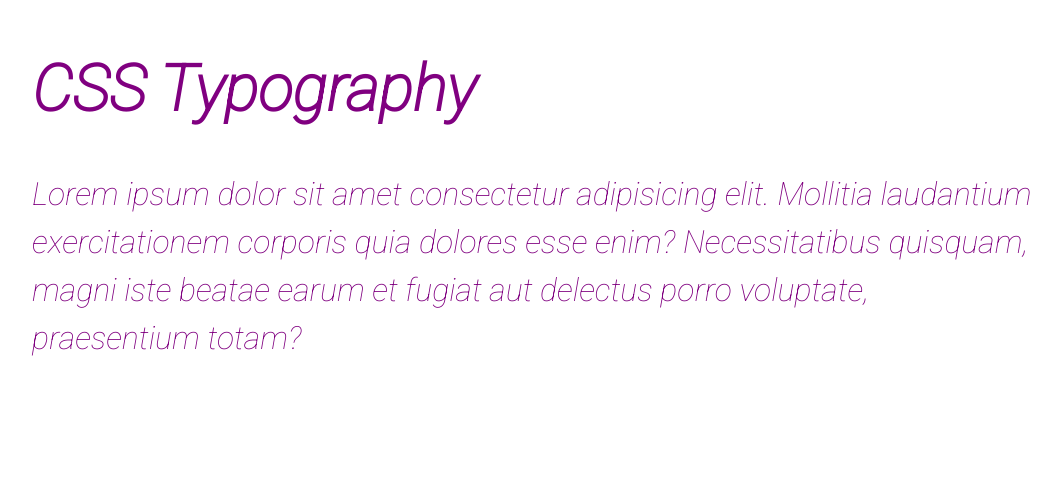
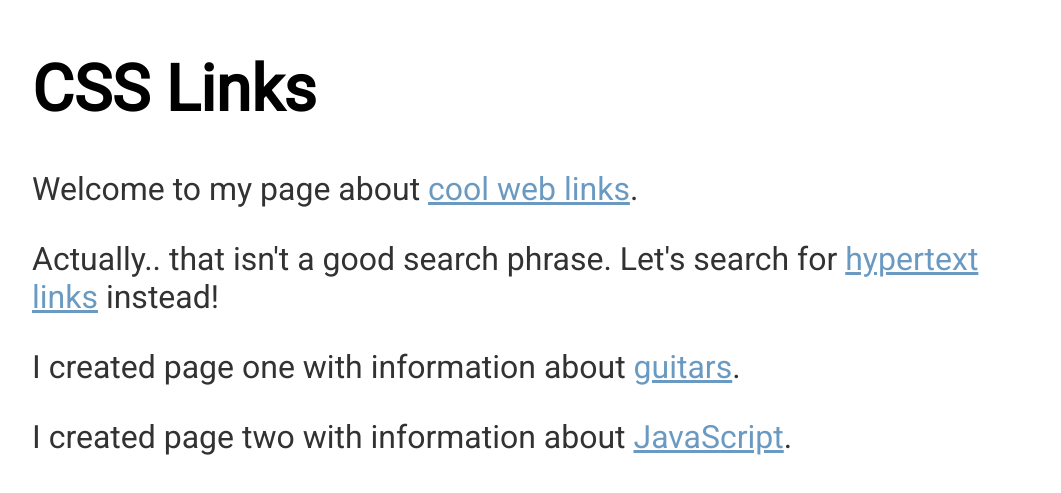
Before and after one commit to jeffgicharu/Learning_CSS, a plain HTML site: page index.html in a window 1280 px wide. Shown: the part 127-620 px from the top of the page, without its empty margins (104-1165 px from the left). Drawn offline with Linux system fonts and the light colour scheme.

Commit message:
Styling HTML HyperText Links in CSS

```diff
--- a/css/style.css
+++ b/css/style.css
@@ -1,16 +1,28 @@
-@import url('https://fonts.googleapis.com/css2?family=Roboto:ital,wght@1,100&display=swap');
+@import url('https://fonts.googleapis.com/css2?family=Roboto&display=swap');
 
 body{
     padding: 10%;
     font-size: 2rem;
-    color: purple;
     font-family: 'Roboto', sans-serif;
 }
 
-/* input,button{
-    font: inherit;
-} */
+main{
+    opacity: 0.8;
+}
 
-p{
-    line-height: 1.5;
+a{
+    color:hsl(207, 44%, 49%);
 }
+
+a:visited{
+    color: purple;
+}
+
+a:hover,a:focus{
+    color: hsl(189, 44%, 49%,0.8);
+    background: gold;
+}
+
+a:active{
+    color:red;
+}
--- a/index.html
+++ b/index.html
@@ -5,24 +5,23 @@
     <meta charset="UTF-8">
     <meta http-equiv="X-UA-Compatible" content="IE=edge">
     <meta name="viewport" content="width=device-width, initial-scale=1.0">
-    <title>Document</title>
+    <title>CSS Links</title>
     <link rel="stylesheet" href="css/style.css">
 </head>
 
 <body>
     <header>
-        <h1>CSS Typography</h1>
+        <h1>CSS Links</h1>
     </header>
     <main>
-        <p>Lorem ipsum dolor sit amet consectetur adipisicing elit. Mollitia laudantium exercitationem corporis quia
-            dolores esse enim? Necessitatibus quisquam, magni iste beatae earum et fugiat aut delectus porro voluptate,
-            praesentium totam?</p>
+        <p>Welcome to my page about <a href="https://www.google.com/search?q=+web+links">cool web links</a>.</p>
 
-        <!-- <form>
-            <label for="name">Name:</label>
-            <input id="name" type="text" placeholder="Your Name" />
-            <button>Submit</button>
-        </form> -->
+        <p>Actually.. that isn&apos;t a good search phrase. Let's search for <a
+                href="https://www.google.com/search?q=hypertext+links">hypertext links</a> instead!</p>
+
+        <p>I created page one with information about <a href="one.html">guitars</a>.</p>
+
+        <p>I created page two with information about <a href="two.html">JavaScript</a>.</p>
     </main>
 </body>
 
```
